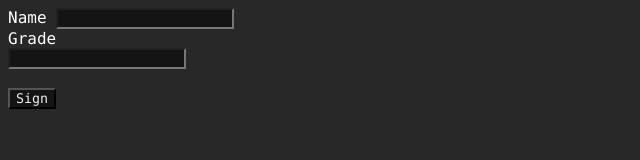
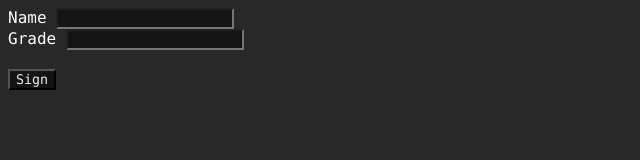
Before and after one commit to nozoom-gbs/nozoom-gbs.github.io, a plain HTML site: page index.html in a window 1280 px wide. Shown: the whole page, without its empty margins (0-640 px from the left). Drawn offline with Linux system fonts and the light colour scheme.

Commit message:
Update index.html

```diff
--- a/index.html
+++ b/index.html
@@ -8,7 +8,7 @@
       <label for="name">Name  </label>
       <input required type="text" id="name" name="contact-name"><br>
 
-      <label for="grade">Grade  </label><br>
+      <label for="grade">Grade  </label>
       <input required type="number" id="grade" name="grade"><br>
       <br>
       <button type="submit">Sign</button>
```
